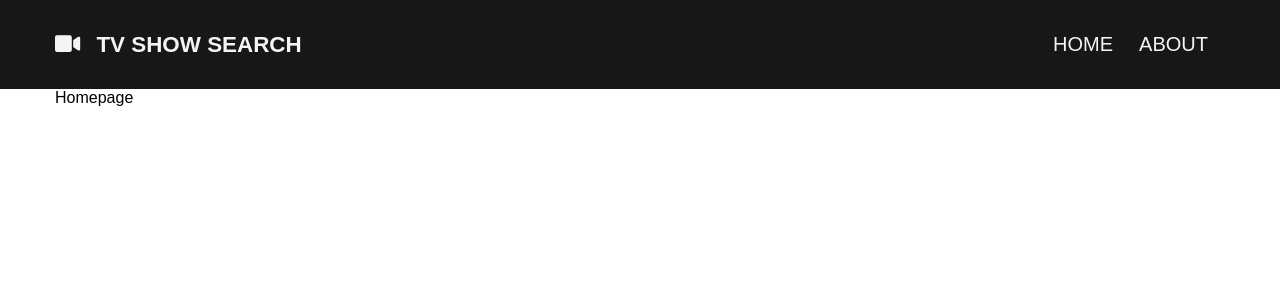
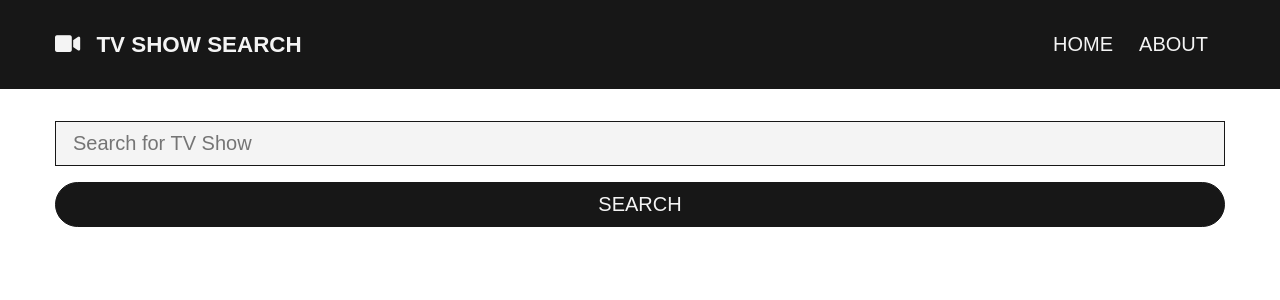
Before and after one commit to programer1983/React-TV-API-Search-app, a React (Create React App) app: page / in a window 1280 px wide. Shown: the top 300 px of the page. Built offline with nearby package versions, Linux system fonts and the light colour scheme.

Commit message:
creation of a search block;

```diff
--- /dev/null
+++ b/src/components/Searchbar.js
@@ -0,0 +1,34 @@
+import {useState} from "react"
+
+const Searchbar = () => {
+  const [searchTerm, setSearchTerm] = useState("")
+
+  const onSearchHandler = (e) => {
+      e.preventDefault()
+
+      console.log("Searching for tearm " + searchTerm)
+
+  }
+
+
+  return (
+    <div className="searchbar">
+        <form className="searchbar__form">
+            <input
+               type="text"
+               placeholder="Search for TV Show"
+               value={searchTerm}
+               onChange={(e) => setSearchTerm(e.target.value)}
+            />
+            <button
+               className="btn btn-block"
+               onClick={onSearchHandler}
+            >
+                SEARCH
+            </button>
+        </form>
+    </div>
+  )
+}
+
+export default Searchbar
--- a/src/index.css
+++ b/src/index.css
@@ -1,22 +1,55 @@
+:root {
+  --dark-color: #171717;
+  --secondary-color: #3c948b;
+  --offwhite-color: #f4f4f4;
+}
+
 * {
   margin: 0;
   padding: 0;
+  box-sizing: border-box;
 }
 
 body {
   font-family: Arial, Helvetica, sans-serif;
 }
 
+/*  Utilts  */
+
 .container {
   max-width: 1170px;
   margin: auto;
 }
 
+.btn {
+  padding: 10px 17px;
+  border: 1px solid var(--dark-color);
+  background: var(--dark-color);
+  color: var(--offwhite-color);
+  margin: 1rem 0;
+  font-size: 20px;
+  cursor: pointer;
+  border-radius: 50px;
+}
+
+
+.btn:hover {
+  color: var(--secondary-color);
+}
+
+
+.btn-block {
+  display: block;
+  width: 100%;
+}
+
+
+
 /* Navbar Styles */
 
 .navbar {
   padding: 1rem;
-  background-color: #171717;
+  background-color: var(--dark-color);
 }
 
 .navbar__nav {
@@ -27,7 +60,7 @@ body {
 
 .nav__brand  a {
   font-size: 1.4rem;
-  color: #f4f4f4;
+  color: var(--offwhite-color);
   text-decoration: none;
 }
 
@@ -36,7 +69,7 @@ body {
 }
 
 .nav__brand  a:hover {
-   color: #3c948b
+   color: var(--secondary-color);
 }
 
 
@@ -49,14 +82,38 @@ body {
 .links__link a {
   display: block;
   padding: 1rem;
-  color: #f4f4f4;
+  color: var(--offwhite-color);
   text-decoration: none;
   padding-left: 0.5rem;
-  border: 1px solid #171717;
+  border: 1px solid var(--dark-color);
   font-size: 20px;
 }
 
 .links__link a:hover {
   border-bottom: 1px solid #3c948b;
-  color: #3c948b;
+  color: var(--secondary-color);
 }
+
+
+/* Searchbar Styles */
+
+.searchbar {
+  width: 100%;
+  margin: 2rem 0;
+}
+
+.searchbar__form > input {
+  width: 100%;
+  padding: 10px 17px;
+  border: 1px solid var(--dark-color);
+  background: var(--offwhite-color);
+  color: var(--dark-color);
+  font-size: 20px;
+  outline-width: 0ch;
+}
+
+.searchbar__form > input:focus {
+  border: 1px solid var(--secondary-color);
+  box-shadow: 0 0 1px 1px rgba(60, 148, 139, 0.5);
+
+}
--- a/src/pages/Homepage.js
+++ b/src/pages/Homepage.js
@@ -1,8 +1,9 @@
+import Searchbar from "../components/Searchbar"
 
 const Homepage = () => {
   return (
     <div className="homepage">
-        Homepage
+        <Searchbar />
     </div>
   )
 }
```
